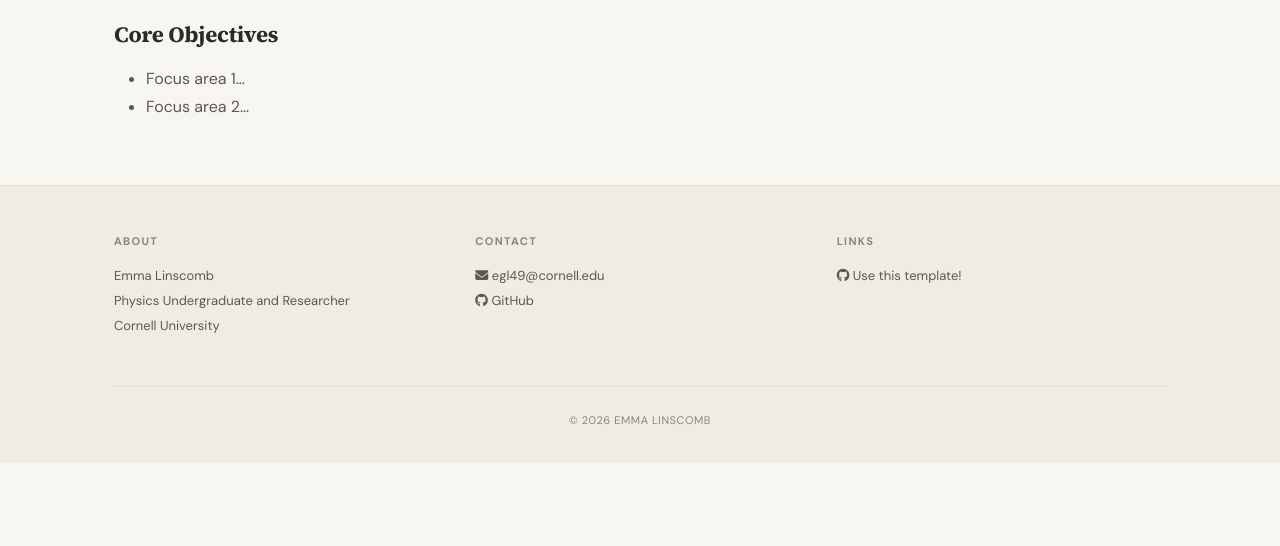
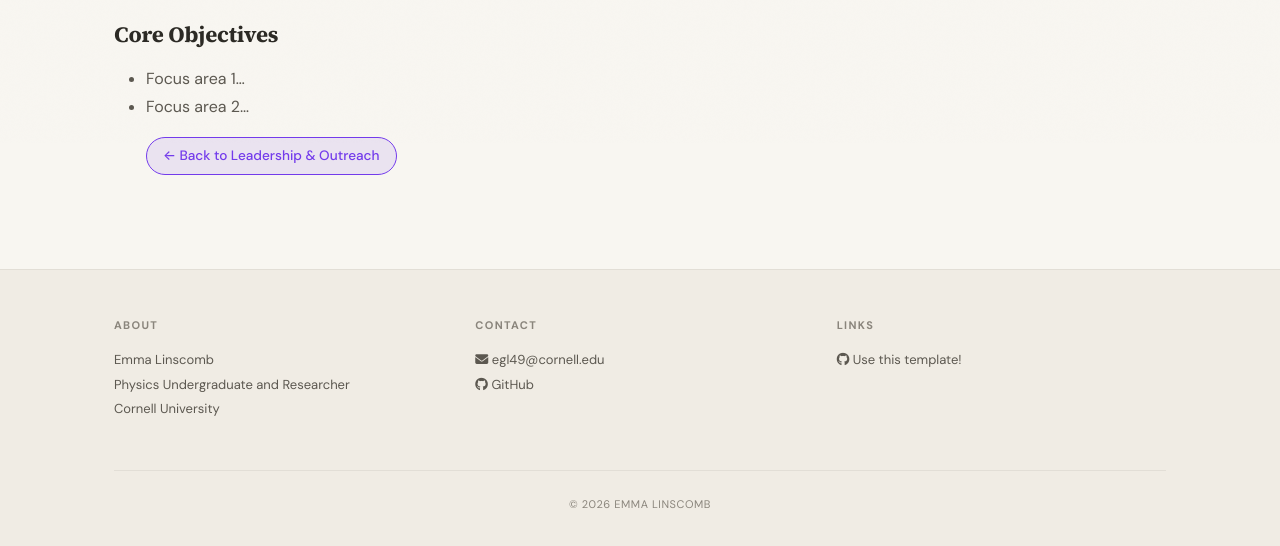
Before and after one commit to egl49/egl49.github.io, a Jekyll site: the page built from _pages/leadership-details/amd.md, in a window 1280 px wide. Shown: the part 757-1303 px from the top of the page. Built offline with Jekyll 4.4.1, drawn with Linux system fonts in a browser that asks for light colours; a style sheet for code colours, icons or effects is not loaded; before the commit the page ends 1220 px from its top, so only the background shows below that.

Commit message:
Add back button link to leadership details page

```diff
--- a/_pages/leadership-details/amd.md
+++ b/_pages/leadership-details/amd.md
@@ -15,3 +15,9 @@ You can embed standard HTML or Markdown images anywhere here:
 ### Core Objectives
 * Focus area 1...
 * Focus area 2...
+
+
+  <!-- Back Button Link -->
+<a href="{{ site.url }}{{ site.baseurl }}/research/" style="display: inline-block; background-color: rgba(115, 59, 235, 0.1); color: #733BEB; border: 1px solid #733BEB; padding: 6px 16px; border-radius: 20px; text-decoration: none; font-size: 0.85em; font-weight: 500; margin-bottom: 30px; transition: background 0.2s;" onmouseover="this.style.backgroundColor='rgba(115, 59, 235, 0.2)'" onmouseout="this.style.backgroundColor='rgba(115, 59, 235, 0.1)'">
+  ← Back to Leadership & Outreach
+</a>
```
